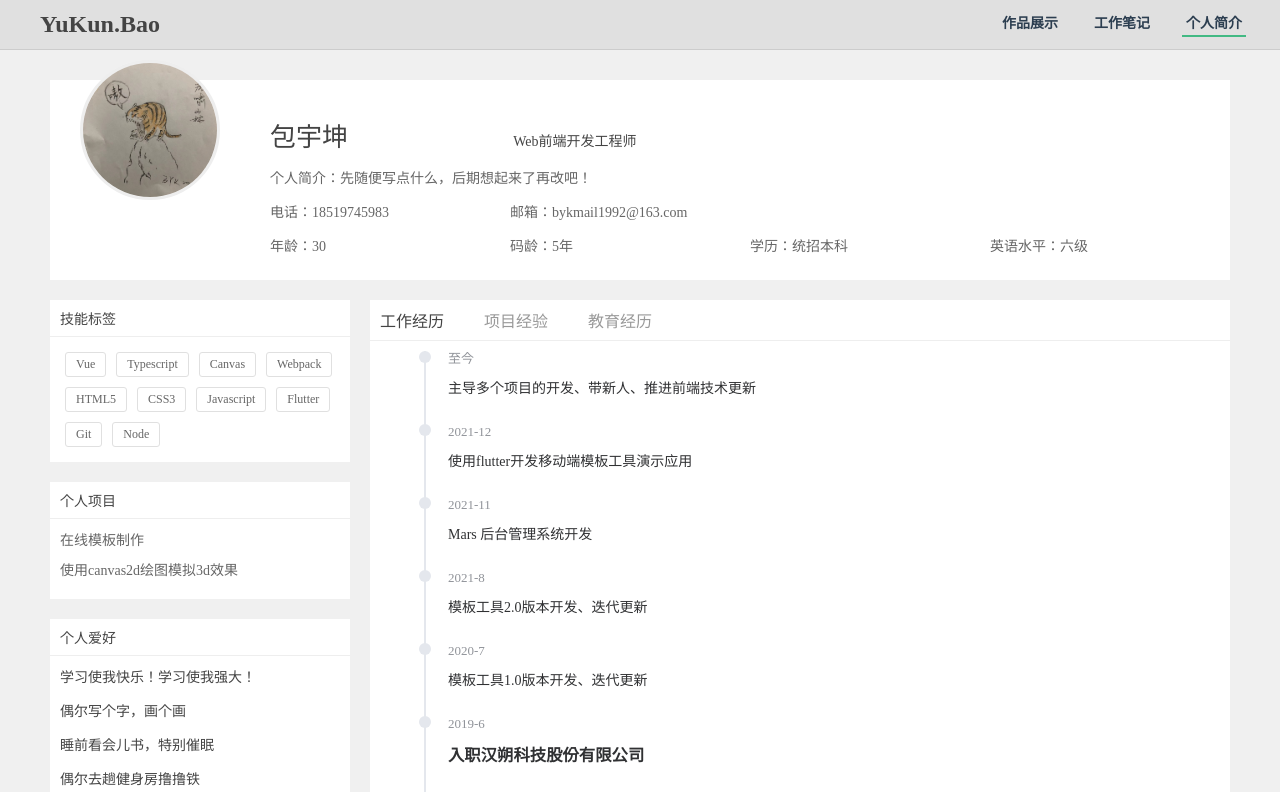
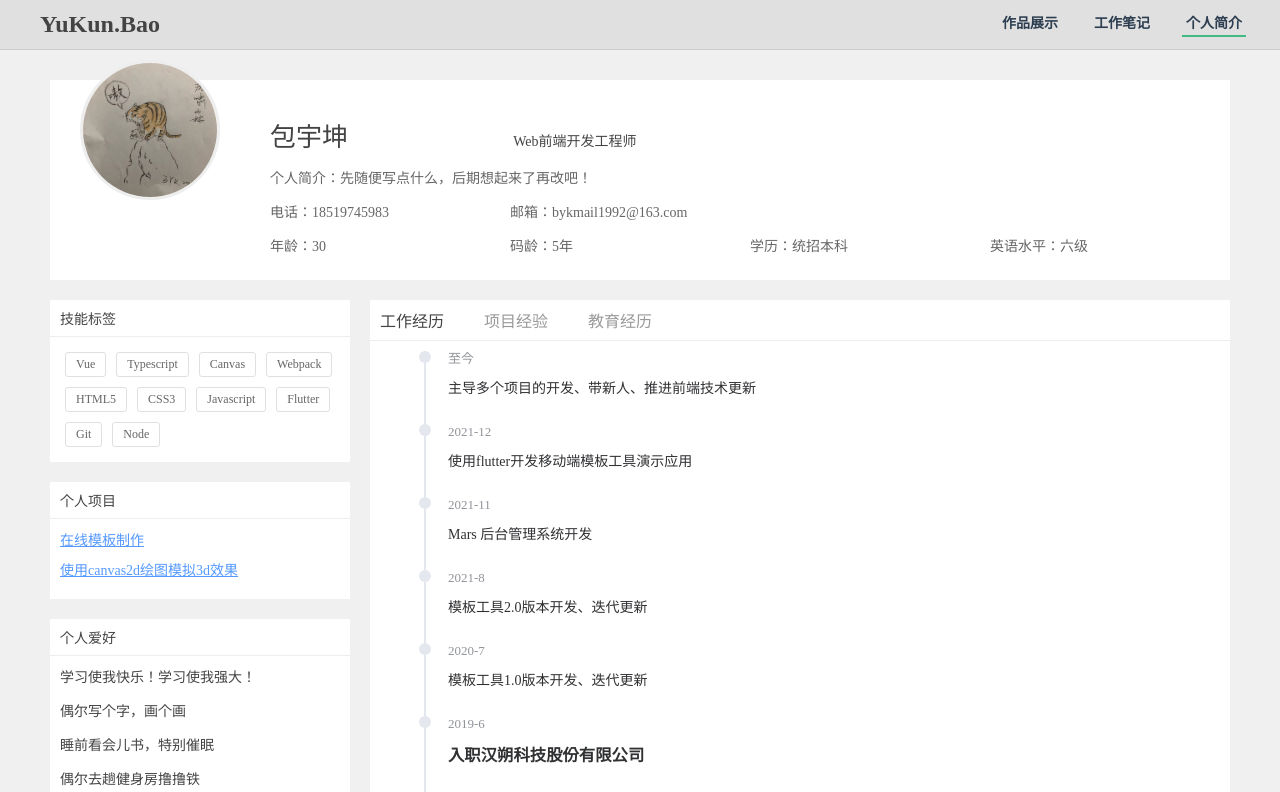
Before and after one commit to BYK0911/BYK0911.github.io, a Vue app: page /about in a window 1280 px wide. Shown: the top 792 px of the page. Built offline with nearby package versions, Linux system fonts and the light colour scheme.

Commit message:
refactor: 调整连接效果

```diff
--- a/src/views/about/index.vue
+++ b/src/views/about/index.vue
@@ -179,11 +179,8 @@ const open = (href: string) => {
 }
 .proj {
   margin-bottom: 10px;
-  color: #666;
-  &:hover {
-    color: #59f;
-    text-decoration: underline;
-    cursor: pointer;
-  }
+  color: #59f;
+  text-decoration: underline;
+  cursor: pointer;
 }
 </style>
```
